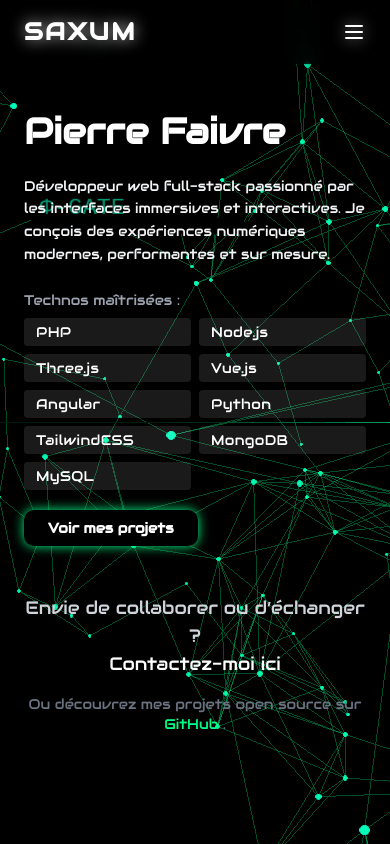
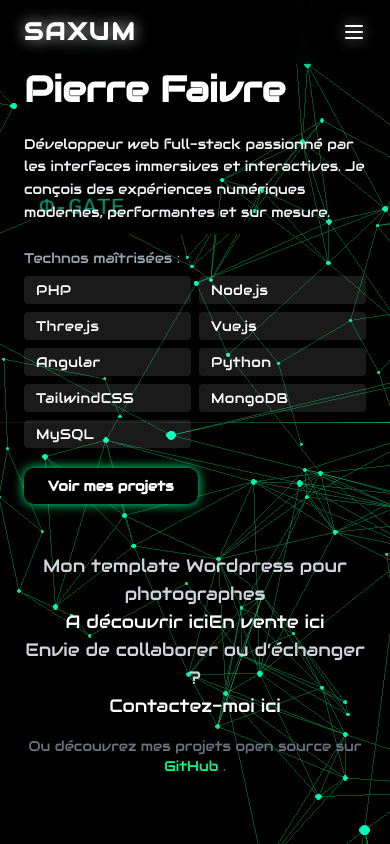
Before and after one commit to Saxum-0/neonbrain, a Vue app: page / in a window 390 px wide. Built offline with nearby package versions, Linux system fonts and the light colour scheme.

Commit message:
✅ Finalisation responsive NavBar + fix index.lock

```diff
--- a/src/views/Home.vue
+++ b/src/views/Home.vue
@@ -41,6 +41,12 @@
         </a>
       </div>
       <div class="mt-12 text-center">
+        <p class="text-lg text-gray-300">
+    Mon template Wordpress pour photographes <br />
+    <a href="www.saxum.space" class="text-[#ffffff] hover:underline">A découvrir ici</a>
+    <a href="https://saxumshop.etsy.com" class="text-[#ffffff] hover:underline">En vente ici</a>
+
+  </p>
   <p class="text-lg text-gray-300">
     Envie de collaborer ou d’échanger ?<br />
     <a href="/contact" class="text-[#ffffff] hover:underline">Contactez-moi ici</a>
```
